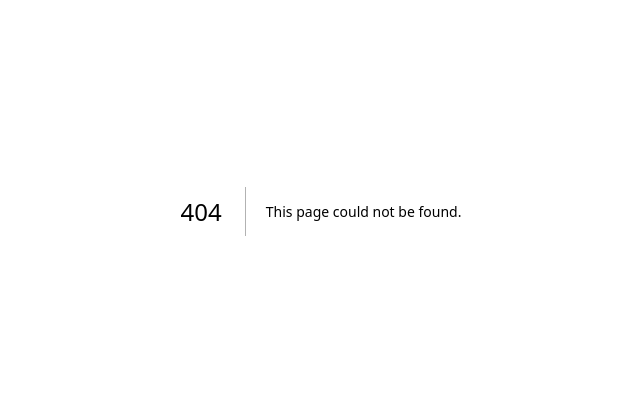
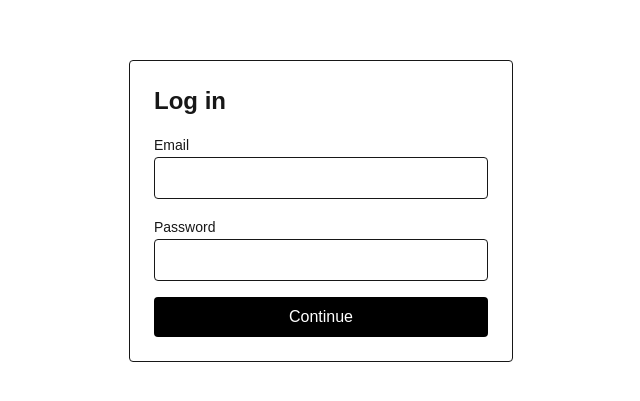
Before and after one commit to Layott/cade-league-platform, a Next.js app in the folder apps/web/: page /login in a window 1280 px wide. Before the commit this address had no page. Shown: the part 189-590 px from the top of the page, without its empty margins (319-959 px from the left). Built offline with nearby package versions, Linux system fonts and the light colour scheme.

Commit message:
feat(auth): /login page + server action + /logout route with event logging

```diff
--- /dev/null
+++ b/apps/web/src/app/(auth)/login/actions.ts
@@ -0,0 +1,42 @@
+"use server";
+
+import { headers } from "next/headers";
+import { redirect } from "next/navigation";
+import { getServerSupabase } from "@/lib/supabase/server";
+import { recordLogin } from "@/server/auth/sessions";
+
+export async function login(formData: FormData) {
+  const email = String(formData.get("email") ?? "");
+  const password = String(formData.get("password") ?? "");
+  const next = String(formData.get("next") ?? "/admin");
+
+  const sb = await getServerSupabase();
+  const { error, data } = await sb.auth.signInWithPassword({ email, password });
+  if (error || !data.user) {
+    await sb.from("auth_events").insert({
+      user_id: null,
+      event_type: "login_failed",
+      metadata: { email, reason: error?.message ?? "unknown" },
+    });
+    redirect(`/login?error=${encodeURIComponent("Invalid email or password")}`);
+  }
+
+  const { data: pub } = await sb
+    .from("users")
+    .select("id")
+    .eq("supabase_auth_id", data.user.id)
+    .single();
+  if (!pub) {
+    redirect(`/login?error=${encodeURIComponent("Account not provisioned")}`);
+  }
+
+  const h = await headers();
+  await recordLogin(sb, {
+    publicUserId: pub.id,
+    ipAddress: h.get("x-forwarded-for")?.split(",")[0]?.trim() ?? "0.0.0.0",
+    userAgent: h.get("user-agent") ?? "",
+    acceptLanguage: h.get("accept-language") ?? "",
+  });
+
+  redirect(next);
+}
--- /dev/null
+++ b/apps/web/src/app/(auth)/login/page.tsx
@@ -0,0 +1,45 @@
+import { login } from "./actions";
+
+export default async function LoginPage({
+  searchParams,
+}: {
+  searchParams: Promise<{ error?: string; next?: string }>;
+}) {
+  const sp = await searchParams;
+  return (
+    <main className="min-h-screen flex items-center justify-center p-8">
+      <form action={login} className="w-full max-w-sm space-y-4 border rounded p-6 bg-white">
+        <h1 className="text-2xl font-bold">Log in</h1>
+        {sp.error ? (
+          <p className="text-red-600 text-sm" data-testid="login-error">
+            {sp.error}
+          </p>
+        ) : null}
+        <input type="hidden" name="next" value={sp.next ?? "/admin"} />
+        <label className="block space-y-1">
+          <span className="text-sm">Email</span>
+          <input
+            name="email"
+            type="email"
+            required
+            className="w-full border rounded px-3 py-2"
+            autoComplete="email"
+          />
+        </label>
+        <label className="block space-y-1">
+          <span className="text-sm">Password</span>
+          <input
+            name="password"
+            type="password"
+            required
+            className="w-full border rounded px-3 py-2"
+            autoComplete="current-password"
+          />
+        </label>
+        <button className="w-full bg-black text-white rounded py-2" type="submit">
+          Continue
+        </button>
+      </form>
+    </main>
+  );
+}
--- /dev/null
+++ b/apps/web/src/app/logout/route.ts
@@ -0,0 +1,24 @@
+import { NextResponse } from "next/server";
+import { getServerSupabase } from "@/lib/supabase/server";
+
+export async function POST(request: Request) {
+  const sb = await getServerSupabase();
+  const { data } = await sb.auth.getUser();
+
+  if (data.user) {
+    const { data: pub } = await sb
+      .from("users")
+      .select("id")
+      .eq("supabase_auth_id", data.user.id)
+      .single();
+    if (pub) {
+      await sb.from("auth_events").insert({
+        user_id: pub.id,
+        event_type: "logout",
+      });
+    }
+  }
+
+  await sb.auth.signOut();
+  return NextResponse.redirect(new URL("/login", request.url), { status: 303 });
+}
```
